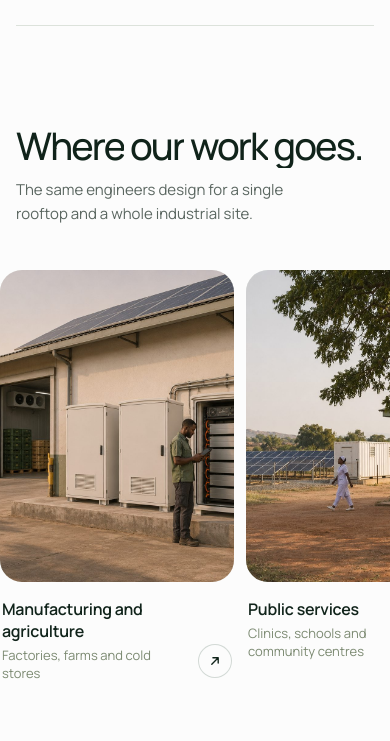
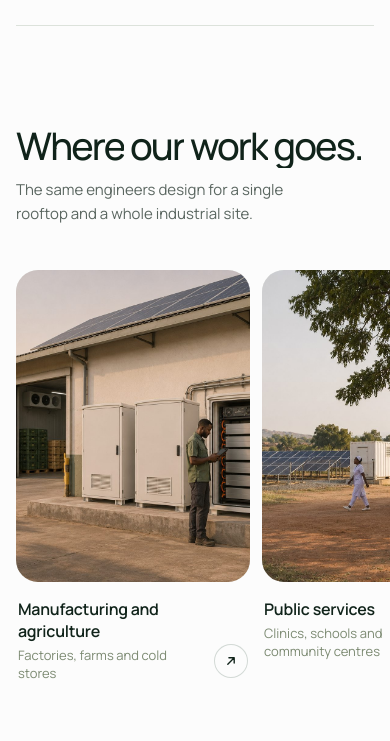
Before and after one commit to sirhard007/eleven-energy, a plain HTML site: page about.html in a window 390 px wide. Shown: the part 4017-4758 px from the top of the page. Drawn offline with Linux system fonts and the light colour scheme.

Commit message:
Preserve mobile gutters on About sector cards

```diff
--- a/styles.css
+++ b/styles.css
@@ -991,7 +991,15 @@ img { display: block; max-width: 100%; }
   .ab-values-grid { grid-template-columns: 1fr; gap: 36px; }
   .ab-values-head { position: static; }
   .ab-team { max-width: 100%; aspect-ratio: 16 / 11; }
-  .ab-sector-row { display: flex; gap: 12px; overflow-x: auto; scroll-snap-type: x mandatory; scrollbar-width: none; padding-bottom: 4px; }
+  .ab-sector-row {
+    display: flex;
+    gap: 12px;
+    overflow-x: auto;
+    scroll-snap-type: x mandatory;
+    scroll-padding-inline: var(--gutter);
+    scrollbar-width: none;
+    padding-bottom: 4px;
+  }
   .ab-sector-row::-webkit-scrollbar { display: none; }
   .ab-sector { flex: none; width: min(60vw, 280px); scroll-snap-align: start; }
   .pg-cta-grid { grid-template-columns: 1fr; gap: 32px; }
```
